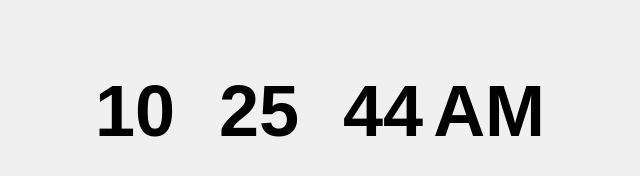
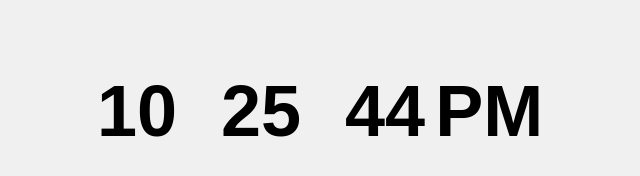
Before and after one commit to thegeek36/digitaal-clock, a plain HTML site: page index.html in a window 1280 px wide. Shown: the part 314-490 px from the top of the page, 320-960 px from the left. Drawn offline with Linux system fonts and the light colour scheme.

Commit message:
Bugs Fixes

```diff
--- a/index.html
+++ b/index.html
@@ -4,6 +4,7 @@
     <meta charset="UTF-8">
     <meta name="viewport" content="width=device-width, initial-scale=1.0">
     <title>My Time</title>
+    <link rel="icon" type="image/x-icon" href="favicon.ico">
     <link rel="stylesheet" href="style.css">
     <link rel="stylesheet" href="https://cdnjs.cloudflare.com/ajax/libs/font-awesome/4.7.0/css/font-awesome.min.css">
 </head>
--- a/script.js
+++ b/script.js
@@ -62,10 +62,6 @@ function applySettings() {
             document.querySelector('.settings-icon i').style.color = 'white';
             document.querySelector('.music-icon i').classList.add('fa-music', 'fa');
             document.querySelector('.music-icon i').style.color = 'white';
-        } else {
-            document.querySelector('.nav-container h1').style.color = 'black';
-            document.querySelector('.settings-icon i').classList.remove('fa-cog', 'fa');
-            document.querySelector('.settings-icon i').style.color = 'black';
         }
     }
     if (textColor) {
@@ -101,34 +97,15 @@ function updateTime() {
     let hours = date.getHours();
     const minutes = date.getMinutes();
     const seconds = date.getSeconds();
-
-    if (currentHourFormat === 12) {
-        const ampm = hours >= 12 ? 'PM' : 'AM';
-        hours = hours % 12;
-        hours = hours ? hours : 12; // the hour '0' should be '12'
-    }
-
-    if (minutes !== lastMinutes) {
-        document.querySelector('.minute').classList.add('scroll-up');
-        setTimeout(() => document.querySelector('.minute').classList.remove('scroll-up'), 300);
-        lastMinutes = minutes;
-    }
-
-    if (hours !== lastHours) {
-        document.querySelector('.hour').classList.add('scroll-up');
-        setTimeout(() => document.querySelector('.hour').classList.remove('scroll-up'), 300);
-        lastHours = hours;
-    }
-
-    if(seconds !== lastSeconds){
-        document.querySelector('.seconds').classList.add('scroll-up');
-        setTimeout(() => document.querySelector('.seconds').classList.remove('scroll-up'), 300);
-        lastSeconds = seconds;
-    }
+    // console.log(hours >= 12);
+    // if (currentHourFormat === 12) {
+    //     const ampm = hours >= 12 ? 'PM' : 'AM';
+    //     hours = hours % 12;
+    //     hours = hours ? hours : 12; // the hour '0' should be '12'
+    // }
 
     const ampm = currentHourFormat === 12 ? (hours >= 12 ? 'PM' : 'AM') : '';
     const formattedHours = currentHourFormat === 12 ? (hours % 12 || 12) : hours;
-
     document.querySelector('.time').innerHTML = `
         <h2 class="hour">${formattedHours.toString().padStart(2, '0')}</h2>
         <h2 class="blink">:</h2>
```
Also changed, not shown: favicon.ico (added).
